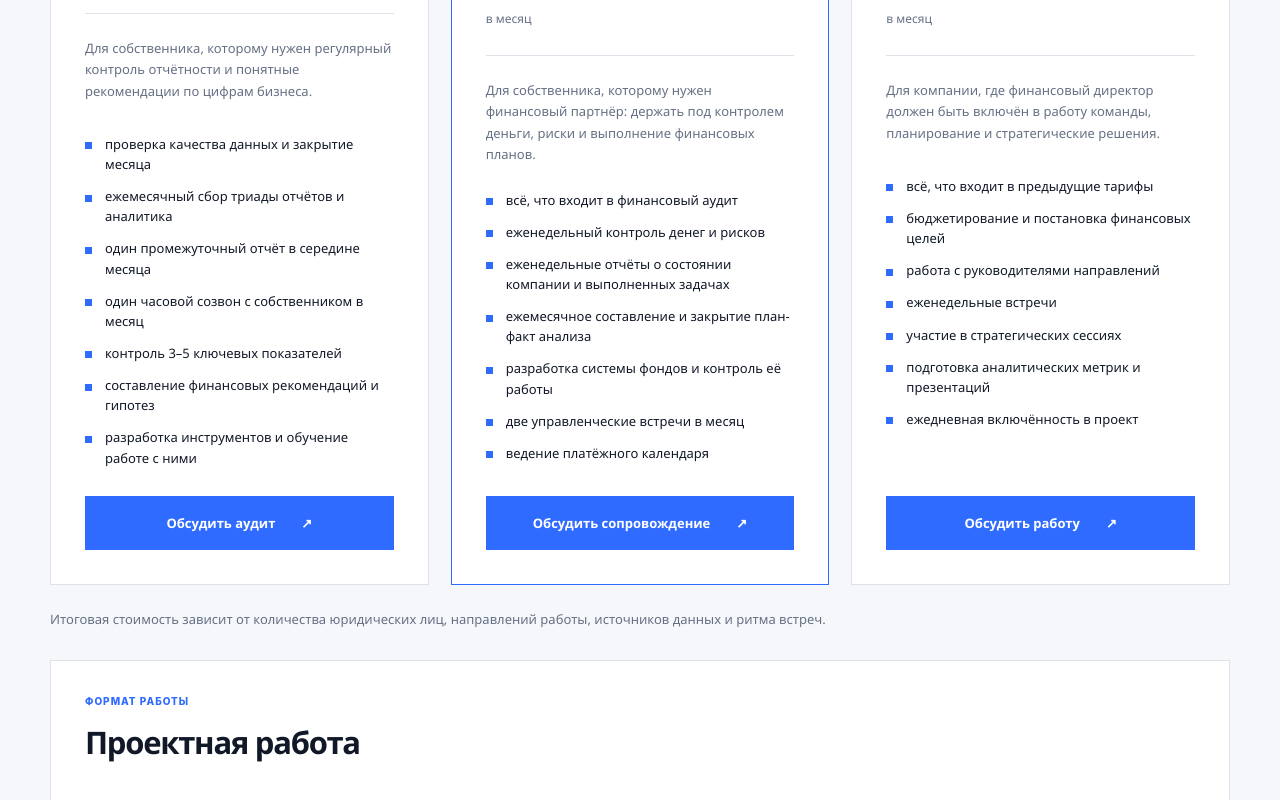
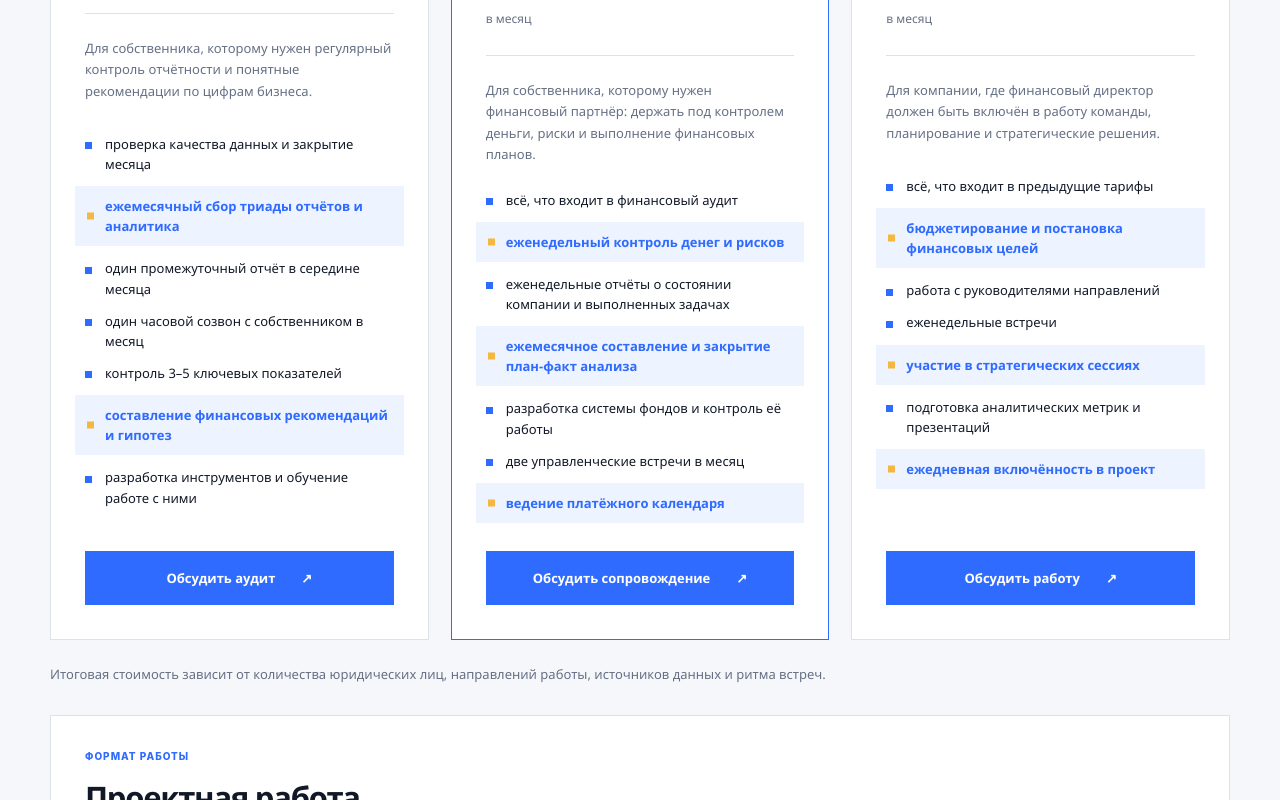
Before and after one commit to Kj9516/andrew-cfo-portfolio, a Next.js app: page /pricing in a window 1280 px wide. Shown: the part 1100-1900 px from the top of the page. Built offline with nearby package versions, Linux system fonts and the light colour scheme.

Commit message:
feat: highlight key pricing benefits

```diff
--- a/app/components.tsx
+++ b/app/components.tsx
@@ -178,6 +178,7 @@ export function PricingCard({ plan }: { plan: PricingPlan | ProjectPricing }) {
   const recommended = "recommended" in plan ? plan.recommended : false;
   const note = "priceNote" in plan ? plan.priceNote : plan.duration;
   const bonus = "bonus" in plan ? plan.bonus : undefined;
+  const highlightedServices = "highlightedServices" in plan ? plan.highlightedServices : undefined;
 
   return (
     <article className={`pricing-card ${recommended ? "pricing-card-recommended" : ""}`}>
@@ -191,7 +192,11 @@ export function PricingCard({ plan }: { plan: PricingPlan | ProjectPricing }) {
       </div>
       <p className="pricing-audience">{plan.audience}</p>
       <ul>
-        {plan.services.map((service) => <li key={service}>{service}</li>)}
+        {plan.services.map((service) => (
+          <li className={highlightedServices?.includes(service) ? "pricing-service-highlight" : undefined} key={service}>
+            {service}
+          </li>
+        ))}
       </ul>
       {bonus ? <p className="pricing-bonus">{bonus}</p> : null}
       <a className="button button-primary" href={telegram} target="_blank" rel="noreferrer" aria-label={`${plan.cta} в Telegram`}>
--- a/app/data.ts
+++ b/app/data.ts
@@ -43,6 +43,7 @@ export type PricingPlan = {
   price: string;
   priceNote: string;
   services: string[];
+  highlightedServices?: string[];
   bonus?: string;
   cta: string;
   recommended: boolean;
@@ -296,6 +297,10 @@ export const pricingPlans: PricingPlan[] = [
       "составление финансовых рекомендаций и гипотез",
       "разработка инструментов и обучение работе с ними",
     ],
+    highlightedServices: [
+      "ежемесячный сбор триады отчётов и аналитика",
+      "составление финансовых рекомендаций и гипотез",
+    ],
     cta: "Обсудить аудит",
     recommended: false,
   },
@@ -313,6 +318,11 @@ export const pricingPlans: PricingPlan[] = [
       "две управленческие встречи в месяц",
       "ведение платёжного календаря",
     ],
+    highlightedServices: [
+      "еженедельный контроль денег и рисков",
+      "ежемесячное составление и закрытие план-факт анализа",
+      "ведение платёжного календаря",
+    ],
     cta: "Обсудить сопровождение",
     recommended: true,
   },
@@ -328,6 +338,11 @@ export const pricingPlans: PricingPlan[] = [
       "еженедельные встречи",
       "участие в стратегических сессиях",
       "подготовка аналитических метрик и презентаций",
+      "ежедневная включённость в проект",
+    ],
+    highlightedServices: [
+      "бюджетирование и постановка финансовых целей",
+      "участие в стратегических сессиях",
       "ежедневная включённость в проект",
     ],
     cta: "Обсудить работу",
```
Also changed, not shown: app/globals.css.
